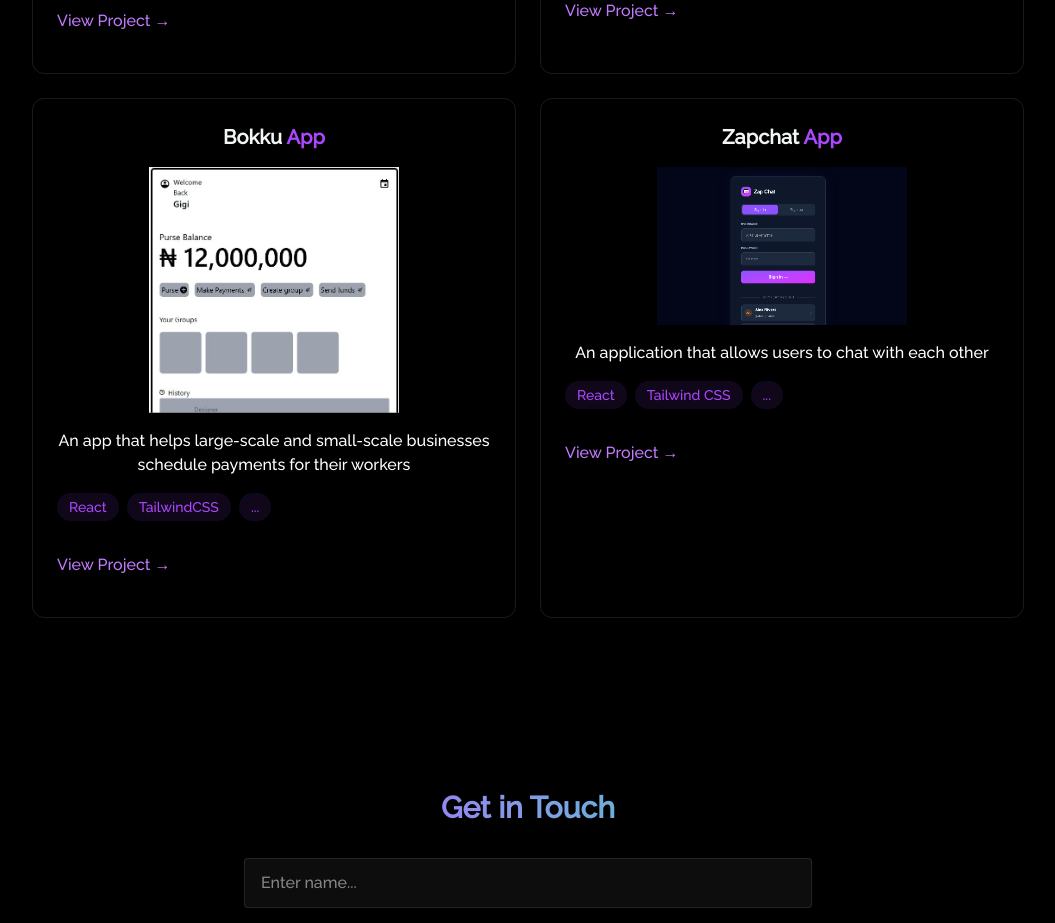
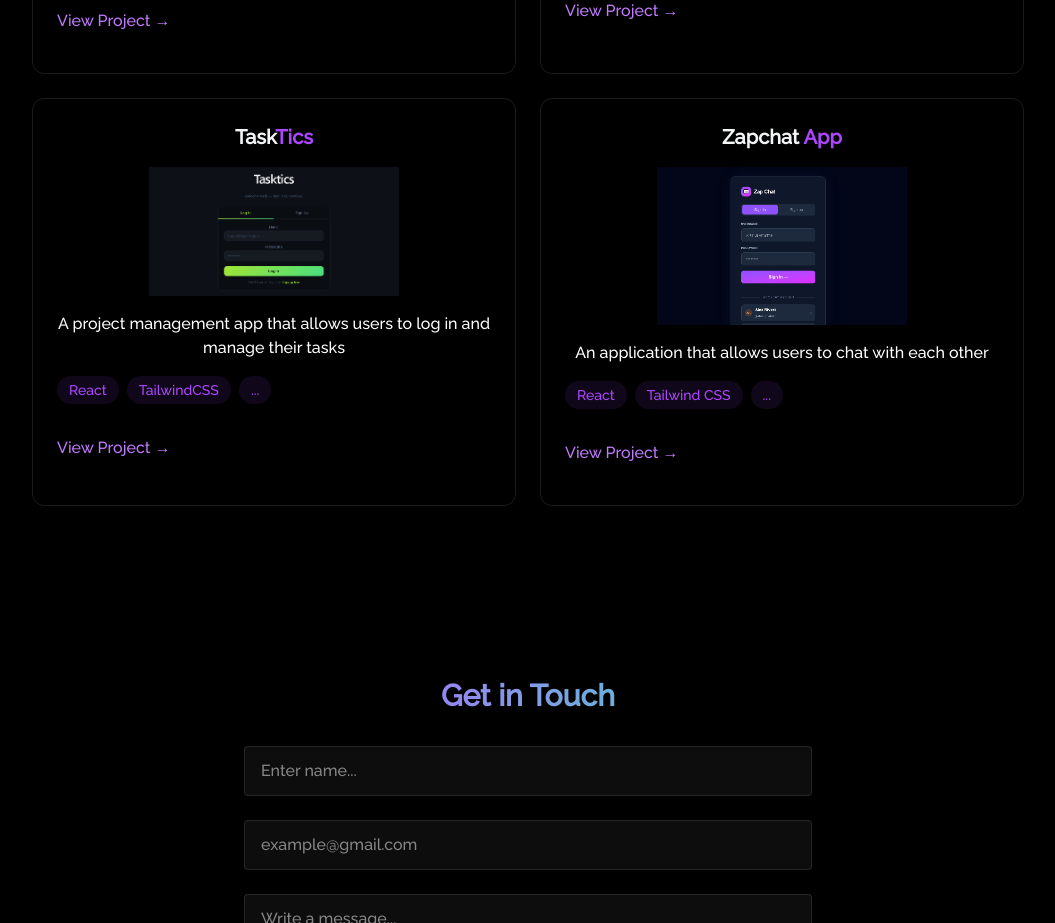
Before and after one commit to Gigireact/gigi-portfolio, a React (Vite) app: page / in a window 1280 px wide. Shown: the part 4100-5023 px from the top of the page, without its empty margins (112-1167 px from the left). Built offline with nearby package versions, Linux system fonts and the light colour scheme; a web font is replaced by a local one.

Commit message:
first inclusion of tasktics

```diff
--- a/src/components/sections/Projects.jsx
+++ b/src/components/sections/Projects.jsx
@@ -5,6 +5,7 @@ import Clock from "../../assets/clock.png"
 import shophub from "../../assets/shophub.png"
 import Zapchat from "../../assets/zap pic.png"
 import ADweb from "../../assets/4Dweb.png"
+import Tasktics from "../../assets/tasktics.png"
 
 export const Projects = () => {
     return (
@@ -55,12 +56,12 @@ export const Projects = () => {
                         </div>
                     </div>
 
-                    {/* Third project i.e bokku */}
+                    {/* Third project i.e tasktics */}
 
                     <div className="p-6 rounded-xl border border-white/10 hover:-translate-y-1 hover:border-purple-500/30 hover:shadow-[0_0_15px_rgba(128, 0, 128, 0.4)] transition">
-                        <h3 className="text-xl font-bold mb-2">Bokku <span className="text-purple-500">App </span> </h3>
-                        <img src={Bokku} alt="bokku pic" className="w-full max-w-[250px] h-auto mx-auto my-4 object-contain"/>
-                        <p className="text-white mb-4">An app that helps large-scale and small-scale businesses schedule payments for their workers</p>
+                        <h3 className="text-xl font-bold mb-2">Task<span className="text-purple-500">Tics </span> </h3>
+                        <img src={Tasktics} alt="tasktics pic" className="w-full max-w-[250px] h-auto mx-auto my-4 object-contain"/>
+                        <p className="text-white mb-4">A project management app that allows users to log in and manage their tasks</p>
                         <div className="flex flex-wrap gap-2 mb-4">
                             {["React", "TailwindCSS", "..."].map((tech, key) => (
                                 <span key={key} className="bg-purple-500/10 text-purple-500 py-1 px-3 rounded-full text-sm hover:bg-purple-500/20 hover:shadow-[0_0_15px_rgba(128, 0, 128, 0.4)] transition-all">
@@ -69,7 +70,7 @@ export const Projects = () => {
                             ))}
                         </div>
                         <div className="flex justify-between items-center">
-                            <a href="https://bokku-test.vercel.app/" className="text-purple-400 hover:text-purple-300 transition-colors my-4">
+                            <a href="https://tasktics.vercel.app/" className="text-purple-400 hover:text-purple-300 transition-colors my-4">
                                 View Project →
                             </a>
                         </div>
```
Also changed, not shown: src/assets/tasktics.png (added).
